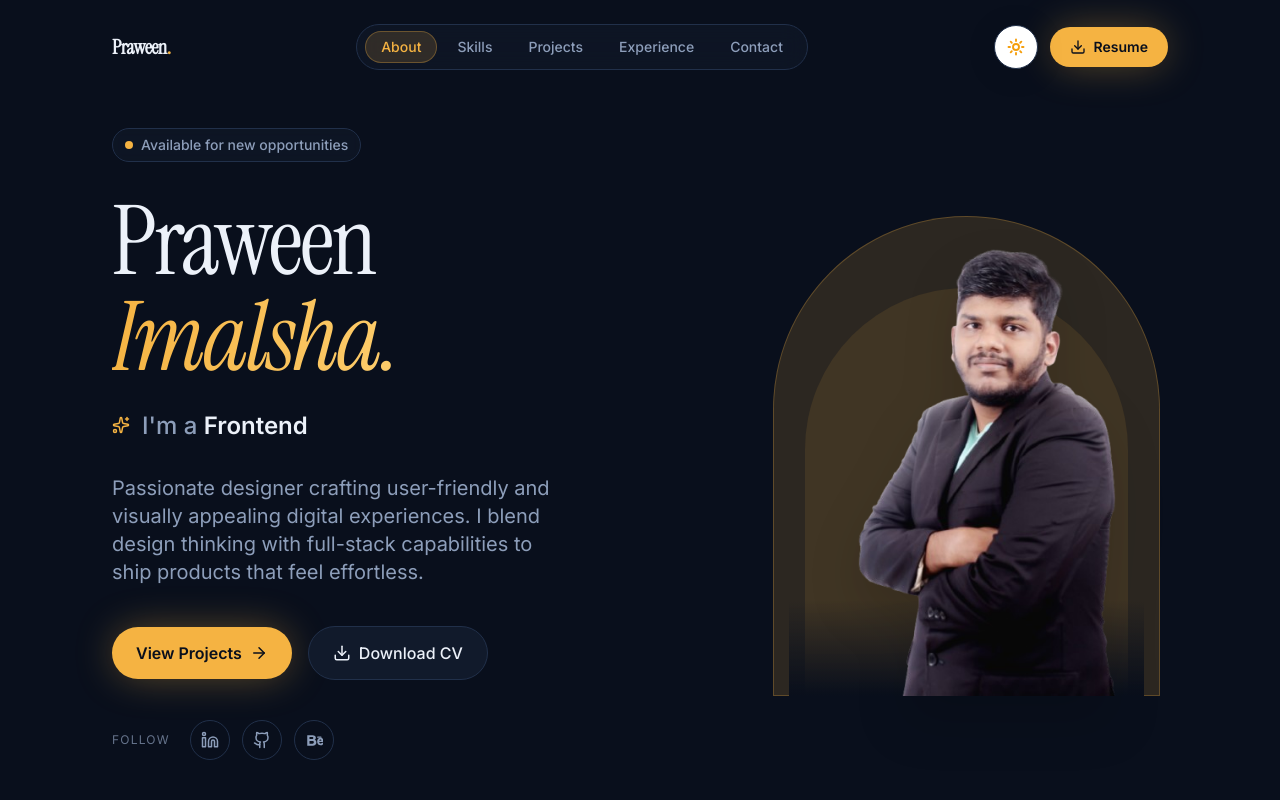
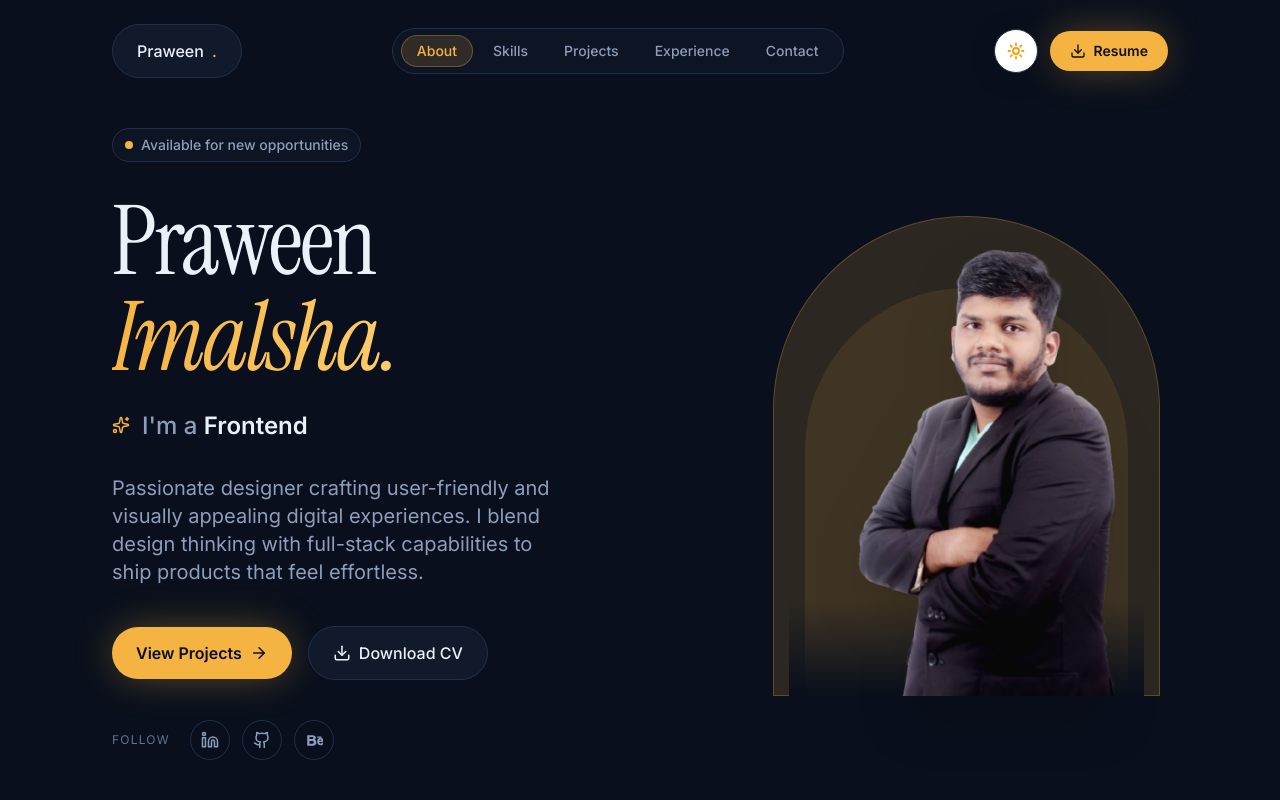
Before and after one commit to praween-imalsha/praween-imalsha_personal_portfolio, a React (Vite) app: page / in a window 1280 px wide. Shown: the top 800 px of the page. Built offline with nearby package versions, Linux system fonts and the light colour scheme.

Commit message:
Update Navbar link styling and classes

```diff
--- a/src/components/Navbar.tsx
+++ b/src/components/Navbar.tsx
@@ -111,15 +111,7 @@ export function Navbar() {
                 <a
                     href="#"
                     onClick={closeMobileMenu}
-                    className="
-                        text-xl
-                        font-serif
-                        font-bold
-                        tracking-tight
-                        text-foreground
-                        z-50
-                        relative
-                    "
+                 className="group flex items-center gap-2 px-6 py-3.5 bg-surface border border-border text-foreground rounded-full font-medium hover:border-accent hover:text-accent transition-colors duration-200"
                 >
                     Praween
                     <span className="text-accent">.</span>
```
